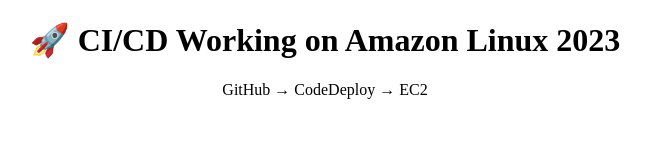
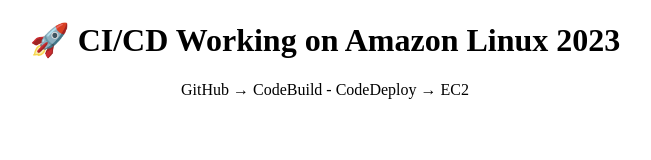
Before and after one commit to chinabudhi123/aws-pipeline-1, a plain HTML site: page httpd/index.html in a window 1280 px wide. Shown: the whole page, without its empty margins (315-966 px from the left). Drawn offline with Linux system fonts and the light colour scheme.

```diff
--- a/httpd/index.html
+++ b/httpd/index.html
@@ -5,6 +5,6 @@
 </head>
 <body style="text-align:center;">
     <h1>🚀 CI/CD  Working on Amazon Linux 2023</h1>
-    <p>GitHub → CodeDeploy → EC2</p>
+    <p>GitHub → CodeBuild - CodeDeploy → EC2</p>
 </body>
 </html>
```
